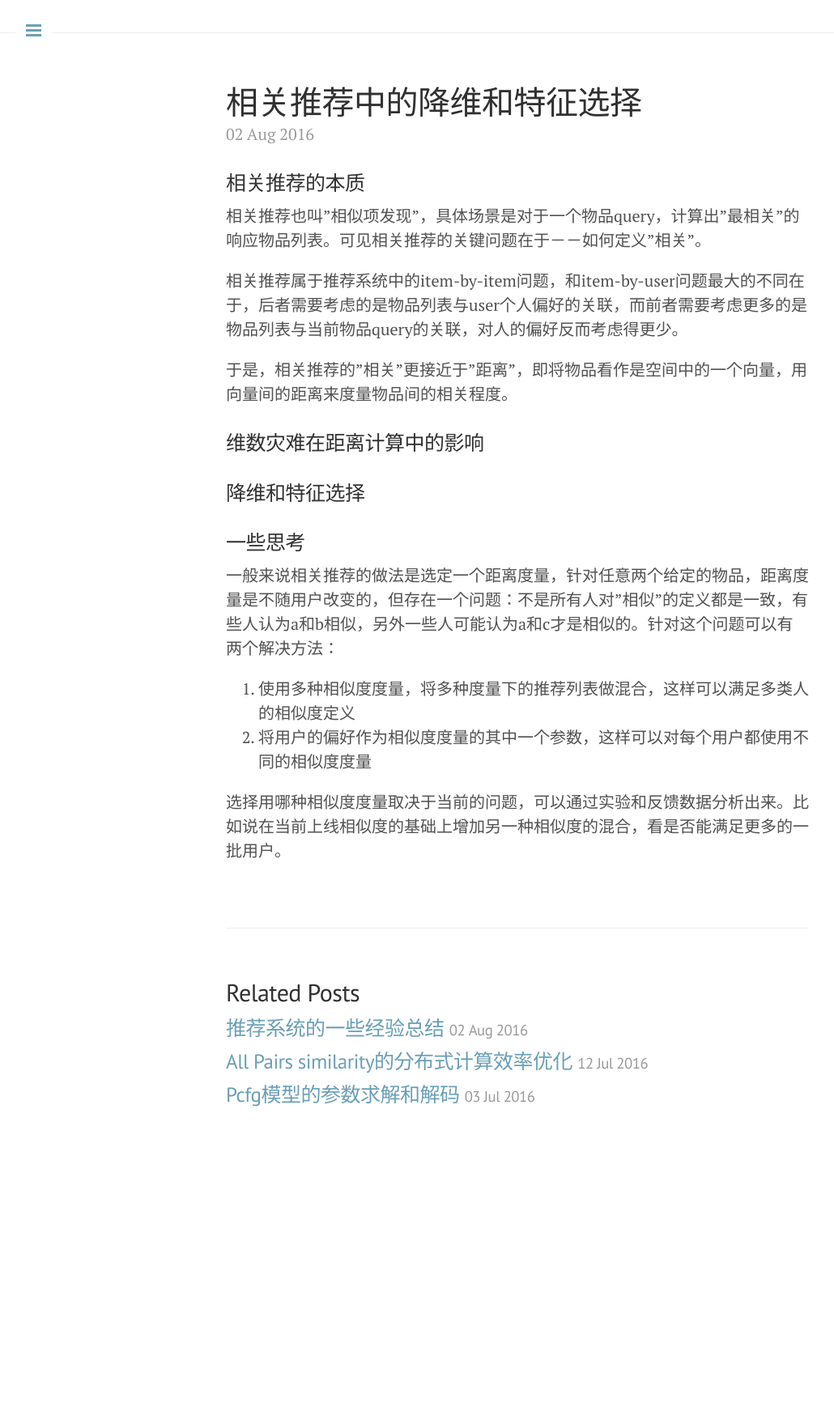
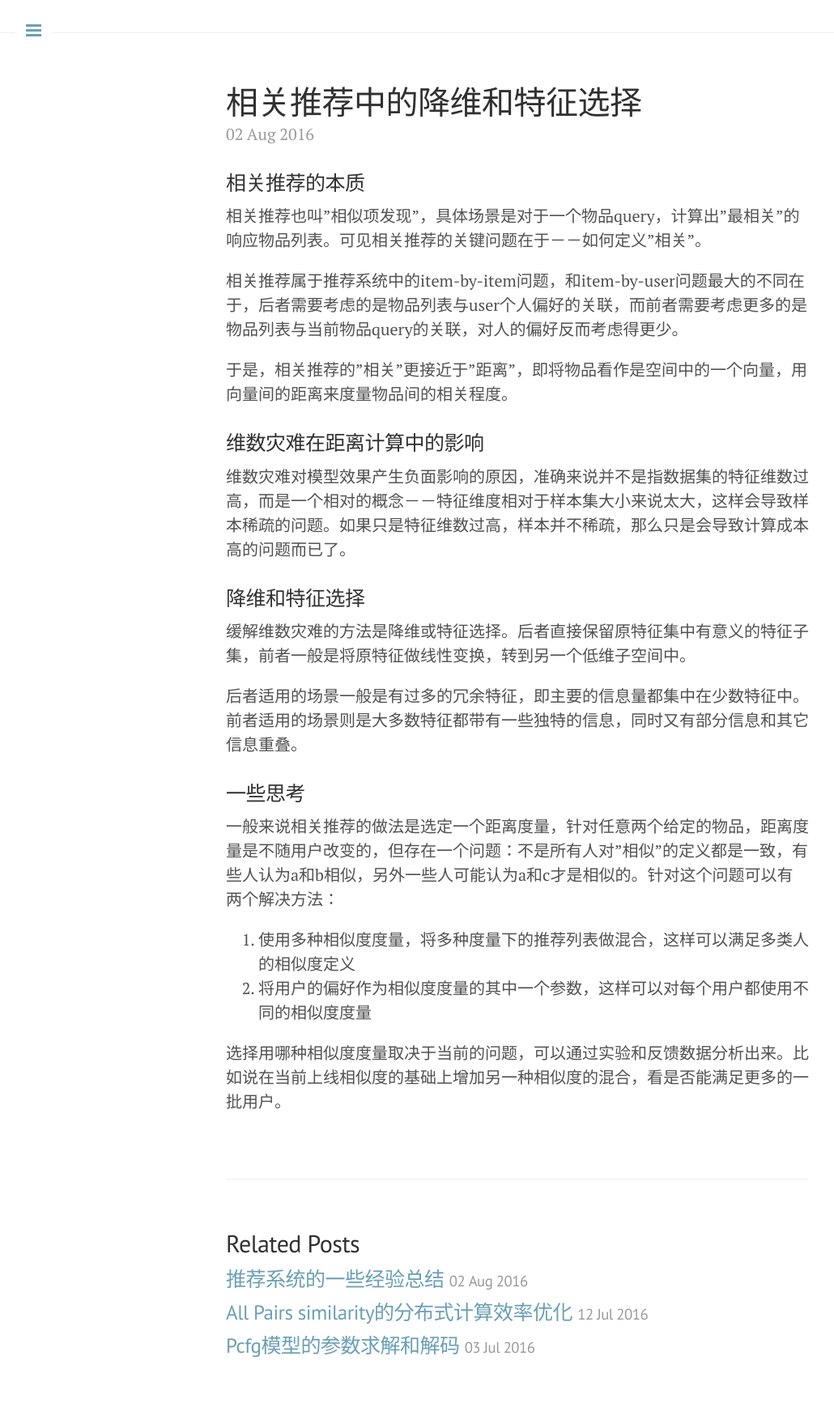
Before and after one commit to nomadcube/nomadcube.github.io, a Jekyll site: the page built from _posts/2016-08-02-相关推荐中的降维和特征选择.md, in a window 1280 px wide. Shown: the whole page at 81% size, without its empty margins (1-1031 px from the left). Built offline with Jekyll 4.4.1, drawn with Linux system fonts in a browser that asks for light colours; comment, search, counter and statistics services are not loaded; before the commit the page ends 1428 px from its top, so only the background shows below that.

Commit message:
新文章

```diff
--- a/_posts/2016-08-02-相关推荐中的降维和特征选择.md
+++ b/_posts/2016-08-02-相关推荐中的降维和特征选择.md
@@ -11,9 +11,12 @@ tags: 推荐算法
 于是，相关推荐的"相关"更接近于"距离"，即将物品看作是空间中的一个向量，用向量间的距离来度量物品间的相关程度。
 
 ### 维数灾难在距离计算中的影响
-
+维数灾难对模型效果产生负面影响的原因，准确来说并不是指数据集的特征维数过高，而是一个相对的概念－－特征维度相对于样本集大小来说太大，这样会导致样本稀疏的问题。如果只是特征维数过高，样本并不稀疏，那么只是会导致计算成本高的问题而已了。
 
 ### 降维和特征选择
+缓解维数灾难的方法是降维或特征选择。后者直接保留原特征集中有意义的特征子集，前者一般是将原特征做线性变换，转到另一个低维子空间中。
+
+后者适用的场景一般是有过多的冗余特征，即主要的信息量都集中在少数特征中。前者适用的场景则是大多数特征都带有一些独特的信息，同时又有部分信息和其它信息重叠。
 
 ### 一些思考
 一般来说相关推荐的做法是选定一个距离度量，针对任意两个给定的物品，距离度量是不随用户改变的，但存在一个问题：不是所有人对"相似"的定义都是一致，有些人认为a和b相似，另外一些人可能认为a和c才是相似的。针对这个问题可以有两个解决方法：
```
